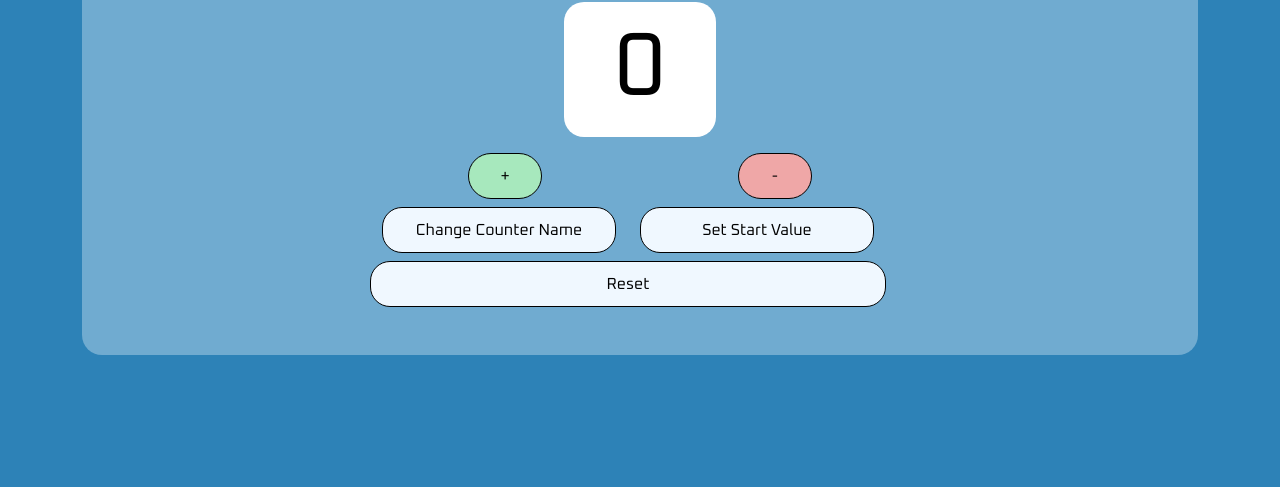
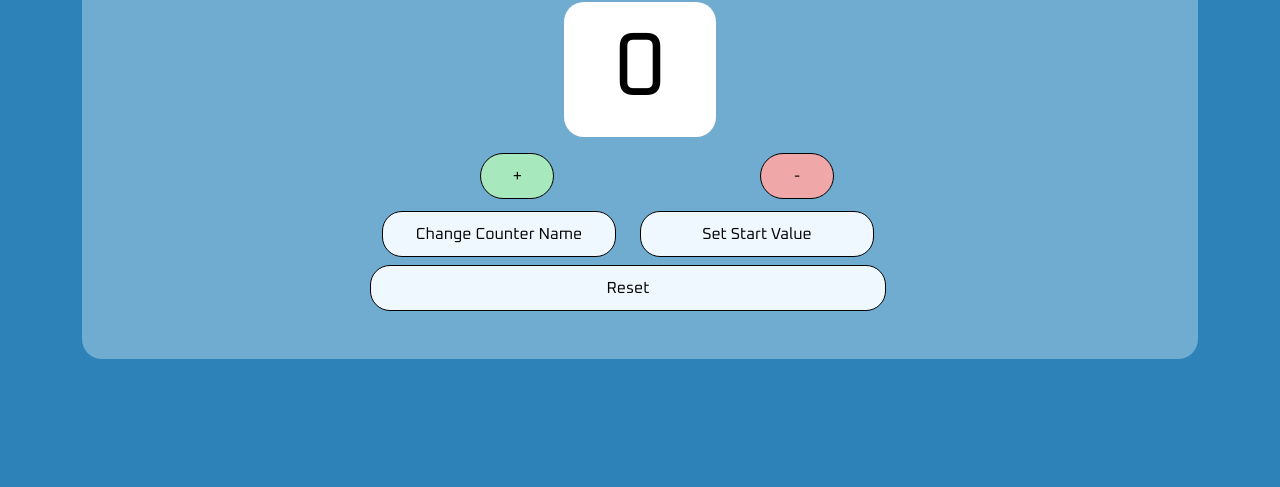
Before and after one commit to Emans1496/CounterNumber, a plain HTML site: page index.html in a window 1280 px wide. Shown: the part 313-800 px from the top of the page. Drawn offline with nearby package versions, Linux system fonts and the light colour scheme.

Commit message:
correzioni DOM

```diff
--- a/assets/css/styles.css
+++ b/assets/css/styles.css
@@ -5,6 +5,9 @@
     font-family: "Oxanium", "arial";
 }
 
+body{
+    background-color: #2D82B7;
+}
 
 .oxanium {
     font-family: "Oxanium", sans-serif;
@@ -31,6 +34,9 @@ section{
     color: black;
     width: 30%;
     padding: 10px;
+    margin-bottom: 2%;
+    margin-left: 10%;
+
 }
 
 .Dec {
@@ -42,6 +48,8 @@ section{
     color: black;
     width: 30%;
     padding: 10px;
+    margin-left: 18%;
+    margin-bottom: 2%;
 }
 
 .nameButton {
--- a/assets/js/counter.js
+++ b/assets/js/counter.js
@@ -1,10 +1,27 @@
-let numerobase = document.getElementById("display");
-let add = document.getElementById("add");
-let dec = document.getElementById("dec");
 let res = document.getElementById("res");
 let cn = document.getElementById("counterName");
 let chn = document.getElementById("changeNameButton");
 let setStarter = document.getElementById("setStart");
+
+let divDisplay = document.getElementById("divDisplay");
+let numerobase = document.createElement ("p");
+numerobase.textContent=("0");
+divDisplay.appendChild (numerobase);
+numerobase.setAttribute("class","display")
+
+let sommatore = document.getElementById ("sommatore");
+let add = document.createElement ("button");
+add.textContent=("+");
+sommatore.appendChild(add);
+add.setAttribute("class", "Add")
+
+let sottrattore = document.getElementById ("sottrattore");
+let dec = document.createElement ("button");
+dec.textContent=("-");
+sottrattore.appendChild(dec);
+dec.setAttribute("class", "Dec");
+
+
 
 add.onclick = function add() {
     numerobase.innerHTML = parseInt(numerobase.innerHTML) + 1;
@@ -27,7 +44,6 @@ chn.onclick = function () {
     }
 }
 
-
 setStarter.onclick = function () {
     newNumber = prompt("Enter the number from which to start counting");
     if (typeof Number(newNumber) !== "number" || isNaN(newNumber)) {
--- a/index.html
+++ b/index.html
@@ -5,7 +5,7 @@
     <meta charset="utf-8">
     <link rel="shortcut icon" href="assets/img/counterlogo.png" type="image/x-icon">
     <!-- for Bootstrap-->
-    <meta name="viewport" content="width=device-width, initial-scale=1">
+    <meta name="viewport" content="width=device-width, initial-scale=1.0, maximum-scale=1.0, user-scalable=no">
     <link href="https://cdn.jsdelivr.net/npm/bootstrap@5.0.2/dist/css/bootstrap.min.css" rel="stylesheet"
         integrity="sha384-EVSTQN3/azprG1Anm3QDgpJLIm9Nao0Yz1ztcQTwFspd3yD65VohhpuuCOmLASjC" crossorigin="anonymous">
     <!-- Bootstrap Bundle with Popper -->
@@ -36,15 +36,15 @@
                 <div class="row justify-content-center align-items-center g-2">
                     <div class="col-12 text-center">
                         <p id="counterName" class="counterNameCss">Counter</p>
-                        <div class="col-12 text-center d-flex justify-content-center align-items-center">
-                        <p id="display" class="display">0</p>
+                        <div class="col-12 text-center d-flex justify-content-center align-items-center" id="divDisplay">
+                        <!--<p id="display" class="display">0</p>-->
                         </div>
                         <div class="row">
-                            <div class="col-6 pb-2">
-                                <button id="add" class="Add">+</button>
+                            <div class="col-6 pb-2" id="sommatore">
+                               <!--<button id="add" class="Add">+</button>-->
                             </div>
-                            <div class="col-6 pb-2">
-                                <button id="dec" class="Dec">-</button>
+                            <div class="col-6 pb-2" id="sottrattore">
+                               <!--<button id="dec" class="Dec">-</button>-->
                             </div>
                             <div class="row">
                                 <div class="col-6 pb-2">
```
Also changed, not shown: 2 other files.
